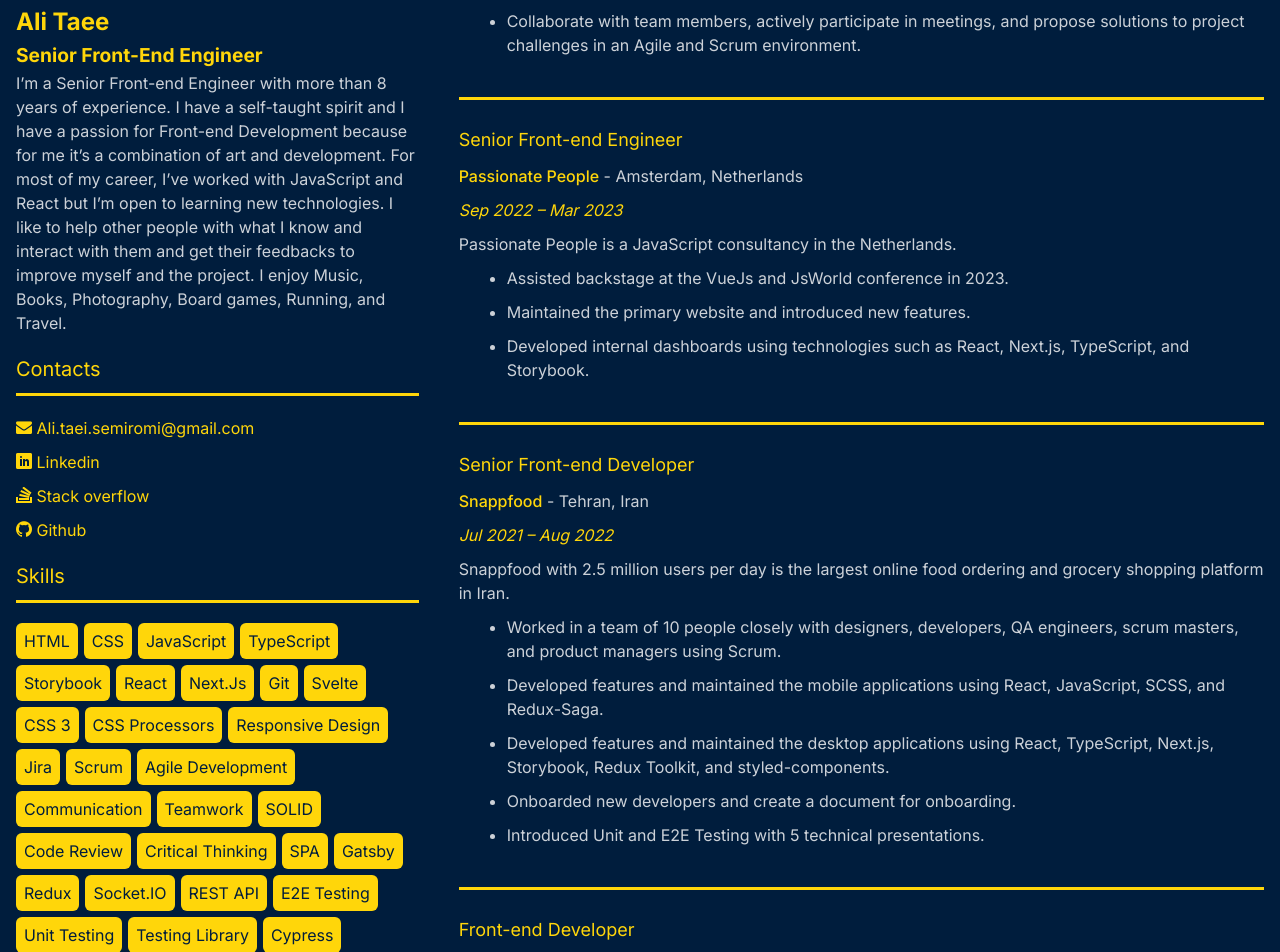
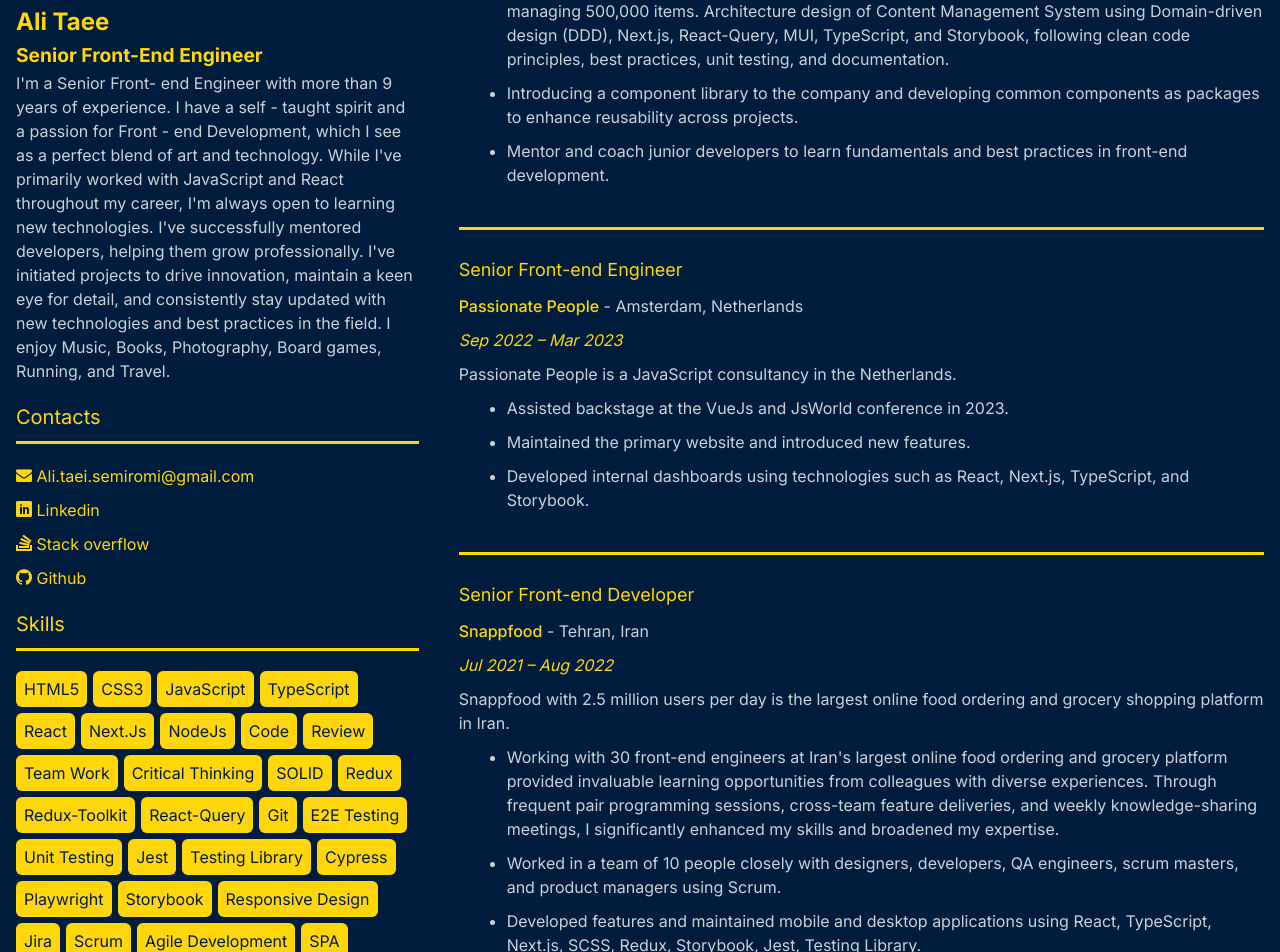
Before and after one commit to AliTaee/Portfolio, a SvelteKit app: page /resume in a window 1280 px wide. Shown: the part 400-1352 px from the top of the page. Built offline with nearby package versions, Linux system fonts and the light colour scheme.

Commit message:
style(resume data): update information to reflect last changes on resume

```diff
--- a/src/resume-source.ts
+++ b/src/resume-source.ts
@@ -5,14 +5,14 @@
 	title: 'Senior Front-end Engineer',
 	profileImage,
 	about:
-		'I’m a Senior Front-end Engineer with more than 8 years of experience. I have a self-taught spirit and I have a passion for Front-end Development because for me it’s a combination of art and development. For most of my career, I’ve worked with JavaScript and React but I’m open to learning new technologies. I like to help other people with what I know and interact with them and get their feedbacks to improve myself and the project. I enjoy Music, Books, Photography, Board games, Running, and Travel.'
+		"I'm a Senior Front- end Engineer with more than 9 years of experience. I have a self - taught spirit and a passion for Front - end Development, which I see as a perfect blend of art and technology. While I've primarily worked with JavaScript and React throughout my career, I'm always open to learning new technologies. I've successfully mentored developers, helping them grow professionally. I've initiated projects to drive innovation, maintain a keen eye for detail, and consistently stay updated with new technologies and best practices in the field. I enjoy Music, Books, Photography, Board games, Running, and Travel."
 }
 
 export const seoTags = {
 	home: {
 		title: `${me.name} | Portfolio`,
 		description:
-			"I'm a Senior Front-end Engineer with more than 8 years of experience. I have a self-taught spirit and I have a passion for Front-end Development because for me it’s a combination of art and development."
+			"I'm a Senior Front- end Engineer with more than 9 years of experience. I have a self - taught spirit and a passion for Front - end Development, which I see as a perfect blend of art and technology."
 	},
 	resume: {
 		title: `${me.name} | Resume`,
@@ -21,43 +21,9 @@
 }
 
 export const skills = [
-	'HTML',
-	'CSS',
-	'JavaScript',
-	'TypeScript',
-	'Storybook',
-	'React',
-	'Next.js',
-	'Git',
-	'Svelte',
-	'CSS 3',
-	'CSS Processors',
-	'Responsive Design',
-	'Jira',
-	'Scrum',
-	'Agile Development',
-	'Communication',
-	'Teamwork',
-	'SOLID',
-	'Code review',
-	'Critical thinking',
-	'SPA',
-	'Gatsby',
-	'Redux',
-	'Socket.IO',
-	'REST API',
-	'E2E Testing',
-	'Unit Testing',
-	'Testing Library',
-	'Cypress',
-	'Playwright',
-	'Jest',
-	'Parcel.js',
-	'Webpack',
-	'Rollup',
-	'NPM',
-	'Yarn',
-	'jQuery'
+	'HTML5', 'CSS3', 'JavaScript', 'TypeScript', 'React', 'Next.Js', 'NodeJs', 'Code', 'review', 'Team work', 'Critical thinking', 'SOLID', 'Redux',
+	'Redux-Toolkit', 'React-Query', 'Git', 'E2E Testing', 'Unit Testing', 'Jest', 'Testing Library', 'Cypress', 'Playwright', 'Storybook', 'Responsive Design',
+	'Jira', 'Scrum', 'Agile Development', 'SPA', 'Socket.IO', 'REST API', 'Parcel.Js', 'Webpack', 'Rollup', 'Vite', 'Yarn', 'NPM'
 ]
 
 export const experiences = [
@@ -69,9 +35,10 @@
 		city: 'Amsterdam, Netherlands',
 		time: 'March 2023 – Present',
 		achievements: [
-			'Lead the front-end team, onboard, mentor, and engage in pair programming with developers.',
-			'Implement a Content Management System project using Next.js, TypeScript, and Storybook, following clean code principles, best practices, unit testing, and documentation.',
-			'Collaborate with team members, actively participate in meetings, and propose solutions to project challenges in an Agile and Scrum environment.'
+			'Lead the front-end team, onboard new developers, conduct code reviews, and engage in pair programming sessions.',
+			'Successfully launched CMS and licence management tool for the company, which is responsible for managing 500,000 items. Architecture design of Content Management System using Domain-driven design (DDD), Next.js, React-Query, MUI, TypeScript, and Storybook, following clean code principles, best practices, unit testing, and documentation.',
+			'Introducing a component library to the company and developing common components as packages to enhance reusability across projects.',
+			'Mentor and coach junior developers to learn fundamentals and best practices in front-end development.'
 		]
 	},
 	{
@@ -96,11 +63,11 @@
 		city: 'Tehran, Iran',
 		time: 'Jul 2021 – Aug 2022',
 		achievements: [
+			"Working with 30 front-end engineers at Iran's largest online food ordering and grocery platform provided invaluable learning opportunities from colleagues with diverse experiences. Through frequent pair programming sessions, cross-team feature deliveries, and weekly knowledge-sharing meetings, I significantly enhanced my skills and broadened my expertise.",
 			'Worked in a team of 10 people closely with designers, developers, QA engineers, scrum masters, and product managers using Scrum.',
-			'Developed features and maintained the mobile applications using React, JavaScript, SCSS, and Redux-Saga.',
-			'Developed features and maintained the desktop applications using React, TypeScript, Next.js, Storybook, Redux Toolkit, and styled-components.',
+			'Developed features and maintained mobile and desktop applications using React, TypeScript, Next.js, SCSS, Redux, Storybook, Jest, Testing Library.',
 			'Onboarded new developers and create a document for onboarding.',
-			'Introduced Unit and E2E Testing with 5 technical presentations.'
+			'Introduced unit and end-to-end (E2E) testing through five technical presentations, leading to fewer bugs and improved quality in the application.'
 		]
 	},
 	{
```
Also changed, not shown: 1 other file (tests, documents, lock files or other folders).
